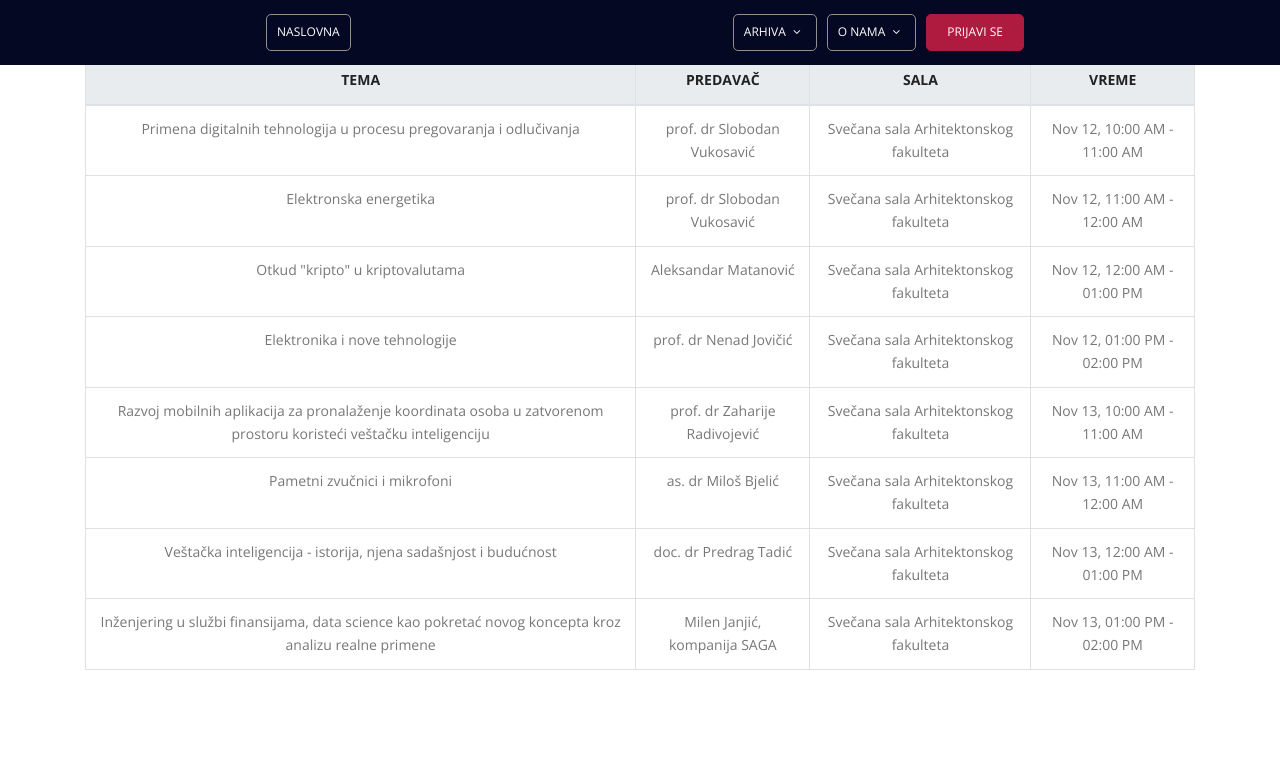
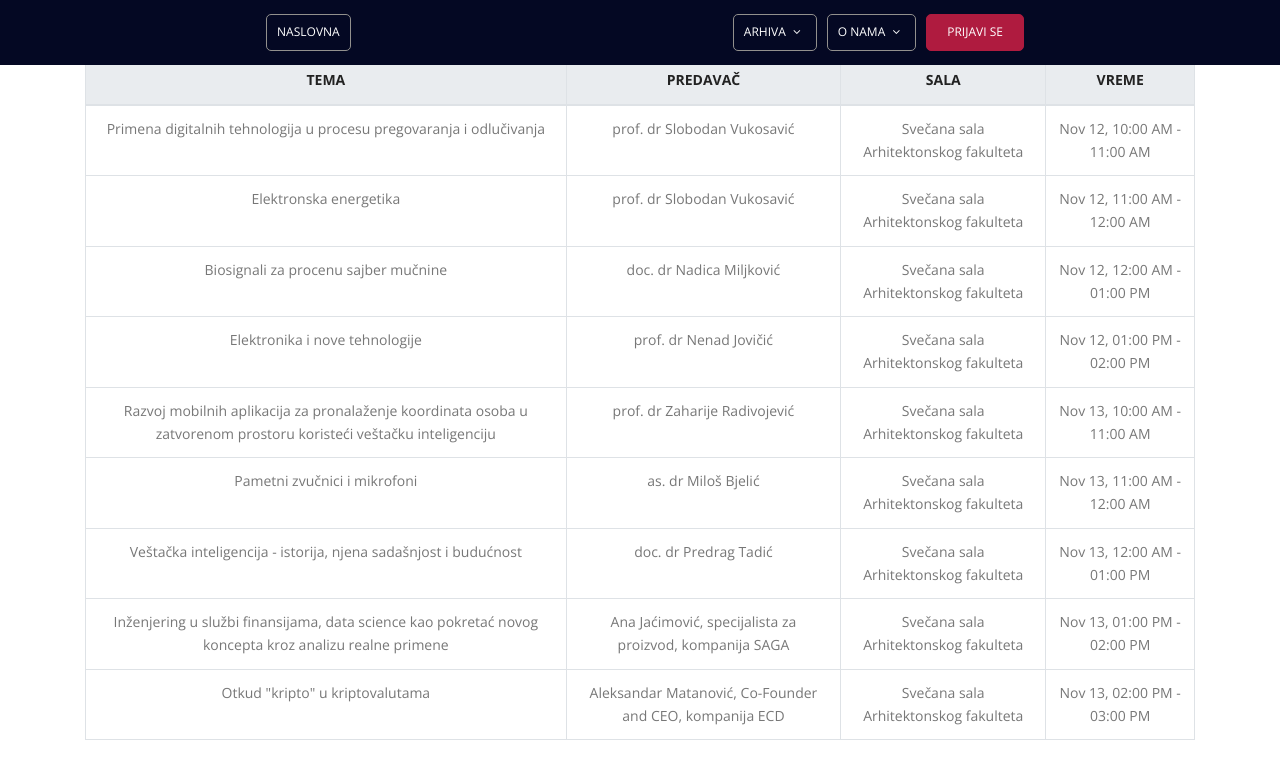
Before and after one commit to mirkocuidado/BNE-website, a Jekyll site: the page built from index.md, in a window 1280 px wide and 900 px high, scrolled down 2476 px. Shown: the top 779 px of the window. Built offline with Jekyll 4.4.1, drawn with Linux system fonts in a browser that asks for light colours; nearby versions of some CDN libraries.

Commit message:
Lectures changed --- added new

```diff
--- a/_data/lectures.yml
+++ b/_data/lectures.yml
@@ -8,8 +8,8 @@
   date: Nov 12, 11:00 AM - 12:00 AM
   venue: Svečana sala Arhitektonskog fakulteta
 
-- subject: Otkud "kripto" u kriptovalutama
-  speaker: Aleksandar Matanović
+- subject: Biosignali za procenu sajber mučnine
+  speaker: doc. dr Nadica Miljković
   date: Nov 12, 12:00 AM - 01:00 PM
   venue: Svečana sala Arhitektonskog fakulteta
 
@@ -34,6 +34,11 @@
   venue: Svečana sala Arhitektonskog fakulteta
 
 - subject: Inženjering u službi finansijama, data science kao pokretać novog koncepta kroz analizu realne primene
-  speaker: Milen Janjić, kompanija SAGA
+  speaker: Ana Jaćimović, specijalista za proizvod, kompanija SAGA
   date: Nov 13, 01:00 PM - 02:00 PM
   venue: Svečana sala Arhitektonskog fakulteta
+
+- subject: Otkud "kripto" u kriptovalutama
+  speaker: Aleksandar Matanović, Co-Founder and CEO, kompanija ECD
+  date: Nov 13, 02:00 PM - 03:00 PM
+  venue: Svečana sala Arhitektonskog fakulteta
```
